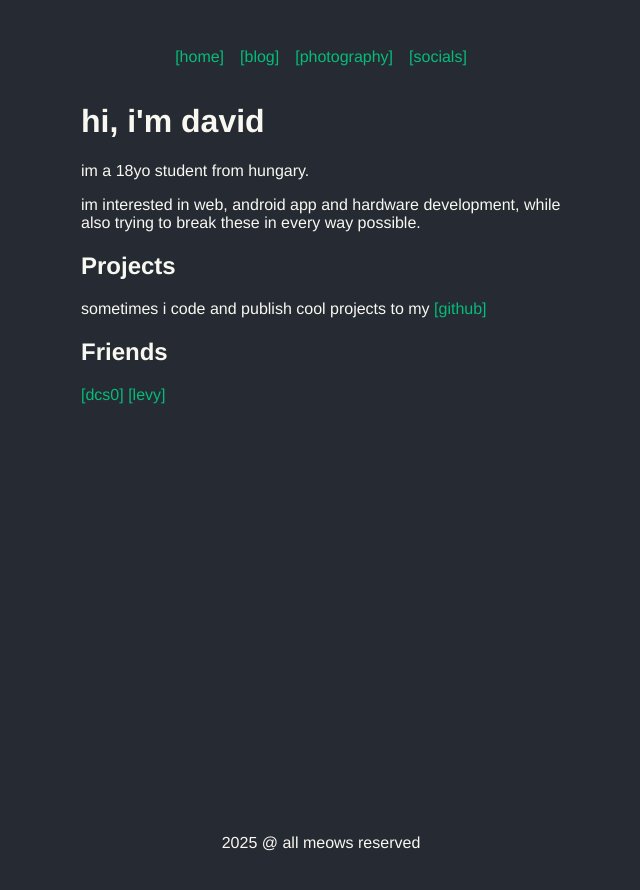
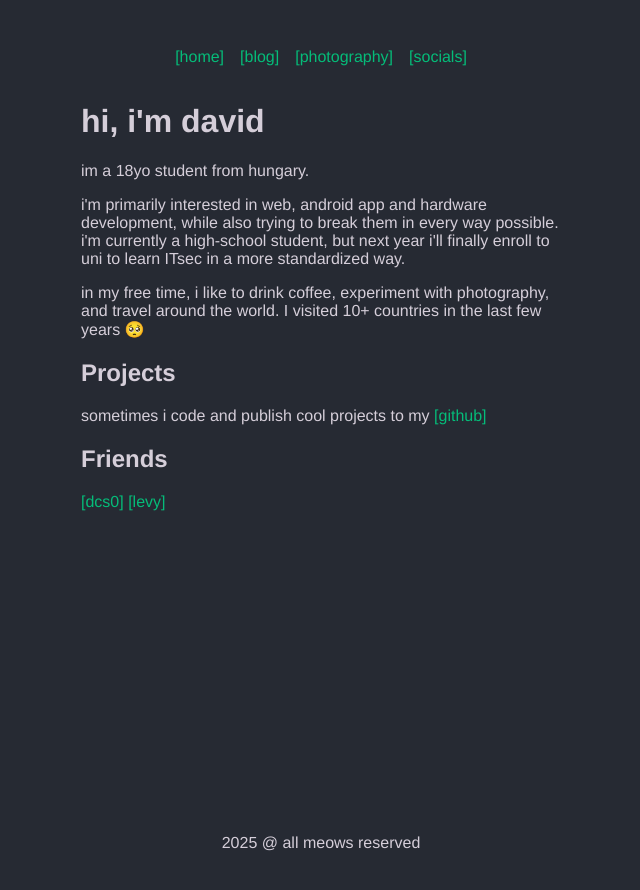
Before and after one commit to davidfegyver/davidfegyver.github.io, a Jekyll site: the page built from _pages/index.html, in a window 1280 px wide. Shown: the top 890 px of the page, without its empty margins (319-959 px from the left). Built offline with Jekyll 4.4.1, drawn with Linux system fonts in a browser that asks for light colours.

Commit message:
small update

```diff
--- a/_pages/index.html
+++ b/_pages/index.html
@@ -12,7 +12,9 @@ permalink: /
 
 <p>im a {{ diffYears | round: 0 }}yo student from hungary.</p>
 
-<p>im interested in web, android app and hardware development, while also trying to break these in every way possible.</p>
+<p>i'm primarily interested in web, android app and hardware development, while also trying to break them in every way possible. i'm currently a high-school student, but next year i'll finally enroll to uni to learn ITsec in a more standardized way.</p>
+
+<p>in my free time, i like to drink coffee, experiment with photography, and travel around the world. I visited 10+ countries in the last few years 🥺</p>
 
 <h2>Projects</h2>
 <p>sometimes i code and publish cool projects to my <a href="https://github.com/davidfegyver">[github]</a></p>
--- a/_pages/socials.html
+++ b/_pages/socials.html
@@ -6,7 +6,7 @@ permalink: /socials
 
 <h1>Socials</h1>
 
-<p>if you'd like to contact me, here are some of my socials:</p>
+<p>if you'd like to contact me, here are some of my socials. feel free to reach out:</p>
 
 <ul>
   {% for social in site.socials %}
--- a/_sass/base.scss
+++ b/_sass/base.scss
@@ -1,7 +1,7 @@
 html,
 body {
   background: #262a33;
-  color: #f8f8f0;
+  color: #D5CED9;
 }
 
 html {
@@ -32,8 +32,14 @@ p {
 
 li {
   margin: 0.4rem 0;
+
 }
 
+li::marker {
+  content: "- ";
+  color: #FFE66D;
+  font-size: 1.2em;
+}
 .container {
   max-width: 480px;
   margin: 0 auto;
```
